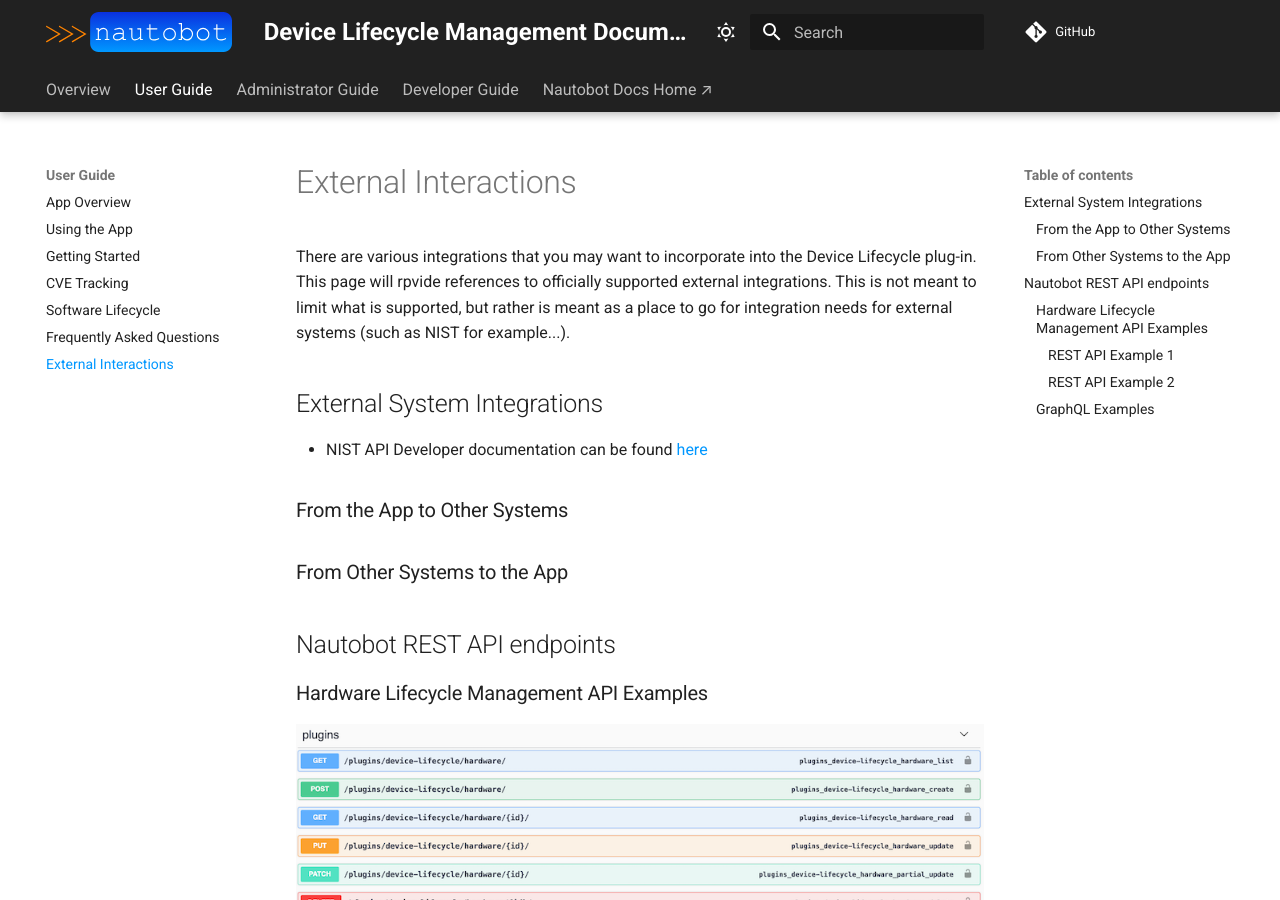
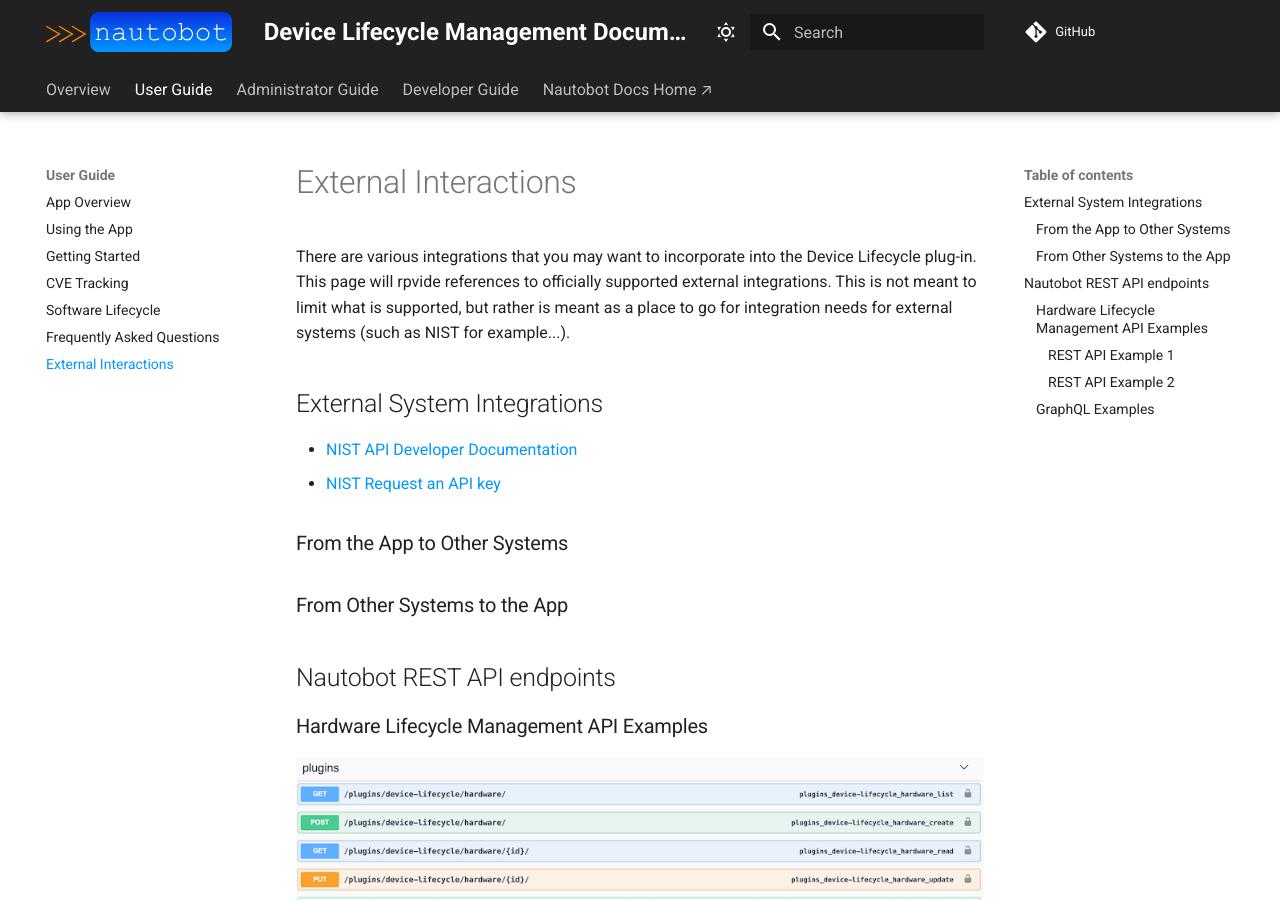
Before and after one commit to nautobot/nautobot-app-device-lifecycle-mgmt, an MkDocs documentation site: the page built from docs/user/external_interactions.md, in a window 1280 px wide and 900 px high. Built offline with MkDocs 1.6.1 and Material for MkDocs 9.7.7, drawn with Linux system fonts in a browser that asks for light colours; comment, search, counter and statistics services are not loaded.

Commit message:
update NIST links

```diff
--- a/docs/user/external_interactions.md
+++ b/docs/user/external_interactions.md
@@ -2,7 +2,8 @@
 There are various integrations that you may want to incorporate into the Device Lifecycle plug-in.  This page will rpvide references to officially supported external integrations.  This is not meant to limit what is supported, but rather is meant as a place to go for integration needs for external systems (such as NIST for example...).
 
 ## External System Integrations
-* NIST API Developer documentation can be found [here](https://nvd.nist.gov/developers/start-here#:~:text=Request%20an%20API%20Key%201%20On%20the%20API,above%20for%20an%20email%20from%20nvd-noreply%40nist.gov.%20More%20items)
+* [NIST API Developer Documentation](https://nvd.nist.gov/developers/start-here#:~:text=Request%20an%20API%20Key%201%20On%20the%20API,above%20for%20an%20email%20from%20nvd-noreply%40nist.gov.%20More%20items)
+* [NIST Request an API key](https://nvd.nist.gov/developers/request-an-api-key)
 ### From the App to Other Systems
 
 ### From Other Systems to the App
```
